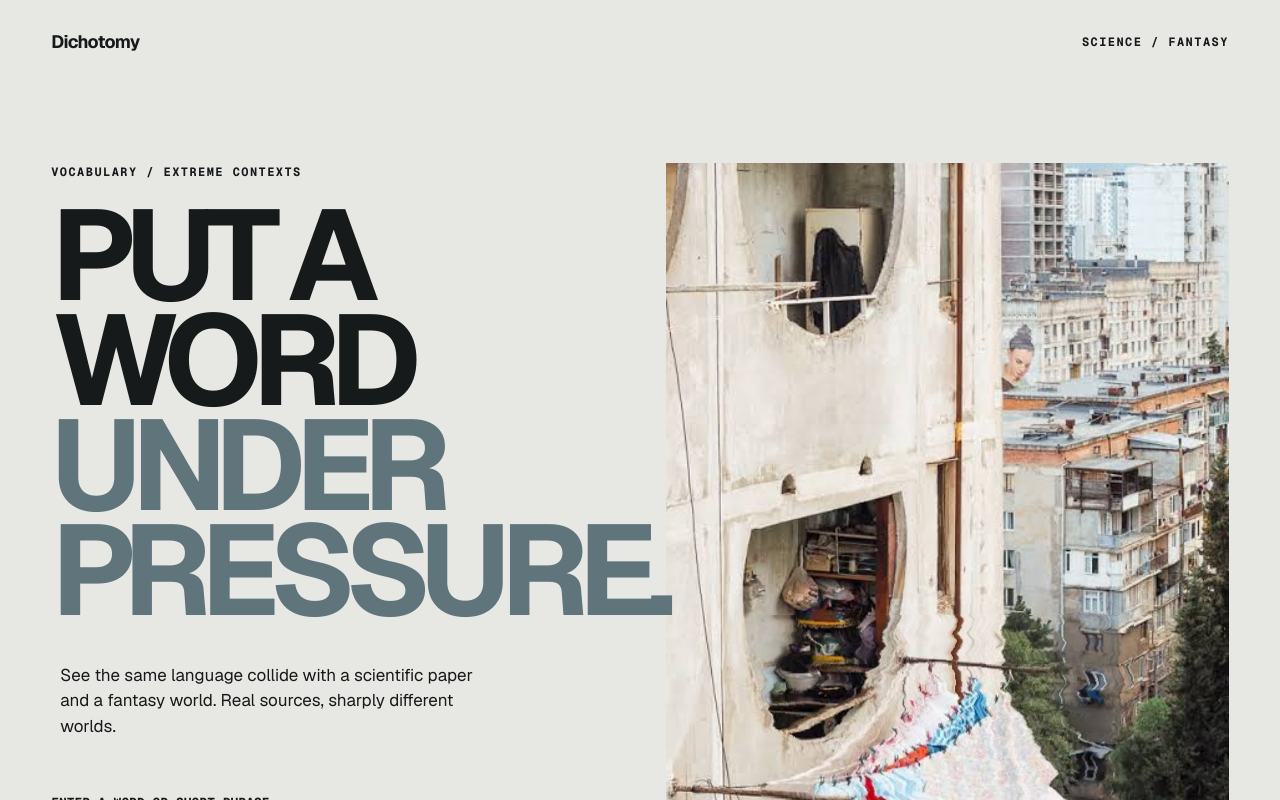
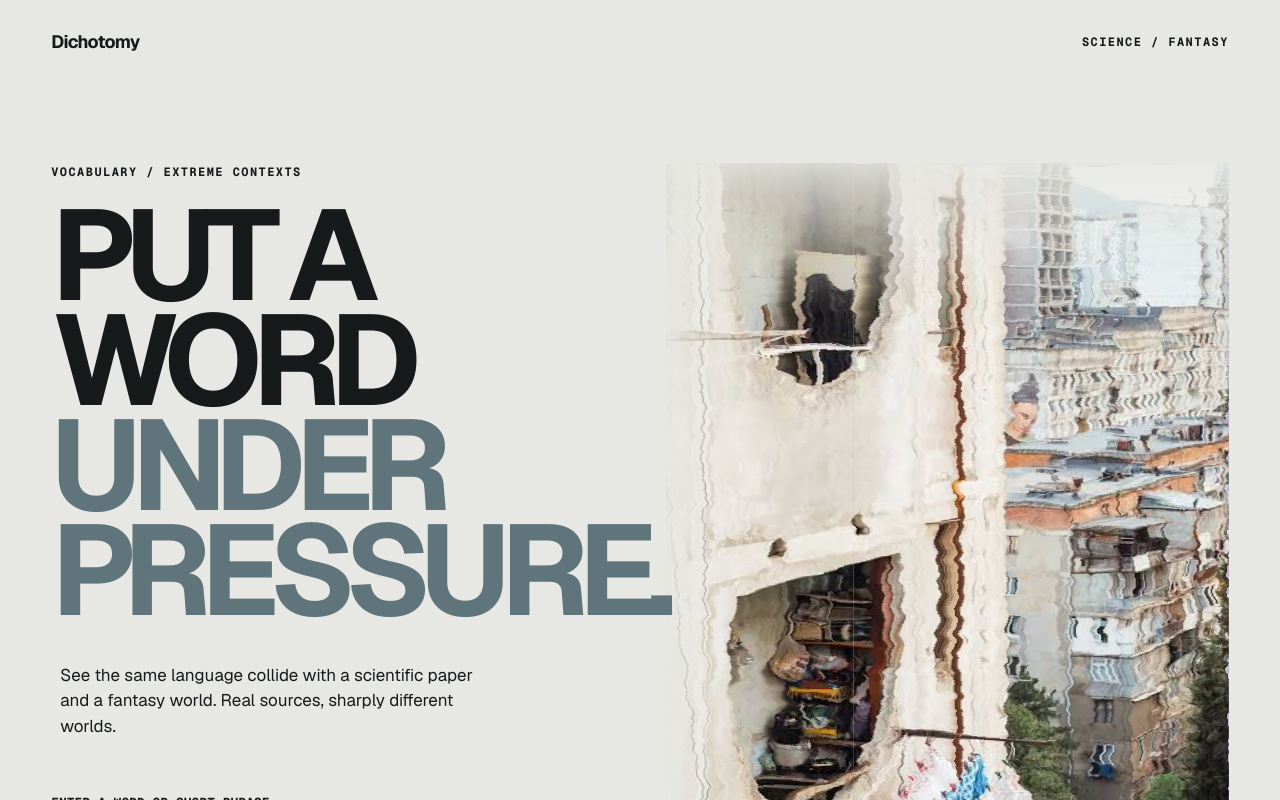
Before and after one commit to Akmurza/Dichotomy, a Next.js app: page / in a window 1280 px wide. Shown: the top 800 px of the page. Built offline with nearby package versions, Linux system fonts and the light colour scheme; a web font is replaced by a local one.

Commit message:
Visual features for the image have been added.

```diff
--- a/app/globals.css
+++ b/app/globals.css
@@ -68,12 +68,12 @@ body {
   gap: 6vw;
   min-height: calc(100vh - 88px);
   padding: clamp(64px, 10vh, 120px) 0 72px;
-  align-items: start;
+  align-items: stretch;
 }
 
 .hero-copy {
   position: relative;
-  z-index: 1;
+  z-index: 10;
 }
 
 .eyebrow {
@@ -305,7 +305,8 @@ button:disabled {
 
 .results {
   position: relative;
-  z-index: 30;
+  z-index: 50;
+  isolation: isolate;
   display: grid;
   grid-template-columns: 0.5fr 1fr;
   gap: 0;
@@ -344,6 +345,29 @@ button:disabled {
       rgba(255, 106, 0, .05) 35%,
       rgba(255, 106, 0, .3) 70%,
       var(--science) 100%);
+}
+
+.result-science::after {
+  content: "";
+  position: absolute;
+  inset: 0;
+  z-index: 0;
+  display: grid;
+  place-items: center;
+  padding: 8%;
+  color: rgba(255, 255, 255, .22);
+  font-family: var(--font-geist-mono), monospace;
+  font-size: clamp(18px, 2vw, 32px);
+  font-weight: 700;
+  line-height: 1.8;
+  letter-spacing: .14em;
+  text-align: center;
+  white-space: pre;
+  background-image:
+    linear-gradient(rgba(255, 255, 255, .18) 1px, transparent 1px),
+    linear-gradient(90deg, rgba(255, 255, 255, .18) 1px, transparent 1px);
+  background-size: 26px 26px;
+  pointer-events: none;
 }
 
 .result-science .card-label,
@@ -625,27 +649,114 @@ blockquote {
   align-self: start;
   width: 100%;
   margin-top: 0;
-  height: calc(100vh - 60px);
-  min-height: 780px;
+  height: 100%;
+  min-height: 900px;
+  margin-right: -2vw;
   aspect-ratio: auto;
   overflow: hidden;
-  background: var(--blue);
+  z-index: 0;
+  background: #b9aecb;
 }
 
-.photo {
+.photo-stage::before {
+  content: "DICHOTOMY  DICHOTOMY  DICHOTOMY\A DICHOTOMY  DICHOTOMY  DICHOTOMY\A DICHOTOMY  DICHOTOMY  DICHOTOMY\A DICHOTOMY  DICHOTOMY  DICHOTOMY";
+  position: absolute;
+  inset: 0;
+  z-index: 0;
+  display: grid;
+  place-items: center;
+  padding: 10%;
+  color: rgba(255, 255, 255, .68);
+  font-family: var(--font-geist-mono), monospace;
+  font-size: clamp(18px, 2.2vw, 36px);
+  font-weight: 700;
+  line-height: 1.7;
+  letter-spacing: .16em;
+  text-align: center;
+  white-space: pre;
+  background-image:
+    linear-gradient(rgba(255, 255, 255, .22) 1px, transparent 1px),
+    linear-gradient(90deg, rgba(255, 255, 255, .22) 1px, transparent 1px);
+  background-size: 28px 28px;
+}
+
+.photo-stage::after {
+  content: "";
+  position: absolute;
+  inset: 0;
+  z-index: 4;
+  pointer-events: none;
+  background:
+    linear-gradient(to bottom, var(--background) 0%, transparent 17%),
+    linear-gradient(to right, var(--background) 0%, transparent 13%);
+  opacity: .92;
+}
+
+.photo-piece {
   position: absolute;
   inset: 0;
   width: 100%;
   height: 100%;
   object-fit: cover;
   object-position: center 58%;
+  z-index: 2;
+  transform: scale(1);
+  filter: url(#fabric-wind);
+  transition: transform 900ms cubic-bezier(.2, .8, .2, 1);
 }
 
-.photo-fabric {
-  clip-path: polygon(17% 58%, 83% 58%, 83% 100%, 17% 100%);
-  filter: url(#fabric-wind);
-  animation: fabric-sway 5s ease-in-out infinite;
-  transform-origin: 52% 82%;
+.photo-piece-1 { clip-path: polygon(0 0, 33.34% 0, 33.34% 50%, 0 50%); }
+.photo-piece-2 { clip-path: polygon(33.34% 0, 66.67% 0, 66.67% 50%, 33.34% 50%); }
+.photo-piece-3 { clip-path: polygon(66.67% 0, 100% 0, 100% 50%, 66.67% 50%); }
+.photo-piece-4 { clip-path: polygon(0 50%, 33.34% 50%, 33.34% 100%, 0 100%); }
+.photo-piece-5 { clip-path: polygon(33.34% 50%, 66.67% 50%, 66.67% 100%, 33.34% 100%); }
+.photo-piece-6 { clip-path: polygon(66.67% 50%, 100% 50%, 100% 100%, 66.67% 100%); }
+
+.photo-stage.is-breaking .photo-piece {
+  animation: photo-piece-break 460ms cubic-bezier(.55, 0, .2, 1) both;
+}
+
+.photo-stage.is-breaking .photo-piece-1 { animation-delay: 0ms; }
+.photo-stage.is-breaking .photo-piece-2 { animation-delay: 55ms; }
+.photo-stage.is-breaking .photo-piece-3 { animation-delay: 115ms; }
+.photo-stage.is-breaking .photo-piece-4 { animation-delay: 35ms; }
+.photo-stage.is-breaking .photo-piece-5 { animation-delay: 90ms; }
+.photo-stage.is-breaking .photo-piece-6 { animation-delay: 150ms; }
+
+.photo-stage.is-reassembled .photo-piece {
+  animation: photo-piece-reassemble 950ms cubic-bezier(.2, .8, .2, 1) both;
+}
+
+.photo-stage.is-reassembled .photo-piece-1 { animation-delay: 90ms; }
+.photo-stage.is-reassembled .photo-piece-2 { animation-delay: 20ms; }
+.photo-stage.is-reassembled .photo-piece-3 { animation-delay: 140ms; }
+.photo-stage.is-reassembled .photo-piece-4 { animation-delay: 55ms; }
+.photo-stage.is-reassembled .photo-piece-5 { animation-delay: 115ms; }
+.photo-stage.is-reassembled .photo-piece-6 { animation-delay: 0ms; }
+
+.photo-stage.is-reassembled .photo-piece-1,
+.photo-stage.is-reassembled .photo-piece-4 { object-position: 47% 55%; }
+.photo-stage.is-reassembled .photo-piece-2,
+.photo-stage.is-reassembled .photo-piece-5 { object-position: 51% 58%; }
+.photo-stage.is-reassembled .photo-piece-3,
+.photo-stage.is-reassembled .photo-piece-6 { object-position: 54% 61%; }
+
+.photo-piece-1 { --piece-x: -34px; --piece-y: -24px; --piece-rotate: -4deg; }
+.photo-piece-2 { --piece-x: 0px; --piece-y: -42px; --piece-rotate: 2deg; }
+.photo-piece-3 { --piece-x: 38px; --piece-y: -18px; --piece-rotate: 5deg; }
+.photo-piece-4 { --piece-x: -42px; --piece-y: 26px; --piece-rotate: -5deg; }
+.photo-piece-5 { --piece-x: 4px; --piece-y: 44px; --piece-rotate: 3deg; }
+.photo-piece-6 { --piece-x: 46px; --piece-y: 24px; --piece-rotate: 6deg; }
+
+@keyframes photo-piece-break {
+  0% { opacity: 1; transform: translate(0, 0) rotate(0) scale(1); }
+  100% { opacity: .78; transform: translate(var(--piece-x), var(--piece-y)) rotate(var(--piece-rotate)) scale(.98); }
+}
+
+@keyframes photo-piece-reassemble {
+  0% { opacity: .78; transform: translate(var(--piece-x), var(--piece-y)) rotate(var(--piece-rotate)) scale(.98); }
+  68% { opacity: 1; transform: translate(0, 0) rotate(0) scale(1.075); }
+  100% { opacity: 1; transform: translate(0, 0) rotate(0) scale(1.05); }
 }
 
 .filter-definitions {
@@ -1002,27 +1113,114 @@ blockquote {
   align-self: start;
   width: 100%;
   margin-top: 0;
-  height: calc(100vh - 60px);
-  min-height: 780px;
+  height: 100%;
+  min-height: 900px;
+  margin-right: -2vw;
   aspect-ratio: auto;
   overflow: hidden;
-  background: var(--blue);
+  z-index: 0;
+  background: #b9aecb;
 }
 
-.photo {
+.photo-stage::before {
+  content: "DICHOTOMY  DICHOTOMY  DICHOTOMY\A DICHOTOMY  DICHOTOMY  DICHOTOMY\A DICHOTOMY  DICHOTOMY  DICHOTOMY\A DICHOTOMY  DICHOTOMY  DICHOTOMY";
+  position: absolute;
+  inset: 0;
+  z-index: 0;
+  display: grid;
+  place-items: center;
+  padding: 10%;
+  color: rgba(255, 255, 255, .68);
+  font-family: var(--font-geist-mono), monospace;
+  font-size: clamp(18px, 2.2vw, 36px);
+  font-weight: 700;
+  line-height: 1.7;
+  letter-spacing: .16em;
+  text-align: center;
+  white-space: pre;
+  background-image:
+    linear-gradient(rgba(255, 255, 255, .22) 1px, transparent 1px),
+    linear-gradient(90deg, rgba(255, 255, 255, .22) 1px, transparent 1px);
+  background-size: 28px 28px;
+}
+
+.photo-stage::after {
+  content: "";
+  position: absolute;
+  inset: 0;
+  z-index: 4;
+  pointer-events: none;
+  background:
+    linear-gradient(to bottom, var(--background) 0%, transparent 17%),
+    linear-gradient(to right, var(--background) 0%, transparent 13%);
+  opacity: .92;
+}
+
+.photo-piece {
   position: absolute;
   inset: 0;
   width: 100%;
   height: 100%;
   object-fit: cover;
   object-position: center 58%;
+  z-index: 2;
+  transform: scale(1);
+  filter: url(#fabric-wind);
+  transition: transform 900ms cubic-bezier(.2, .8, .2, 1);
 }
 
-.photo-fabric {
-  clip-path: polygon(17% 58%, 83% 58%, 83% 100%, 17% 100%);
-  filter: url(#fabric-wind);
-  animation: fabric-sway 5s ease-in-out infinite;
-  transform-origin: 52% 82%;
+.photo-piece-1 { clip-path: polygon(0 0, 33.34% 0, 33.34% 50%, 0 50%); }
+.photo-piece-2 { clip-path: polygon(33.34% 0, 66.67% 0, 66.67% 50%, 33.34% 50%); }
+.photo-piece-3 { clip-path: polygon(66.67% 0, 100% 0, 100% 50%, 66.67% 50%); }
+.photo-piece-4 { clip-path: polygon(0 50%, 33.34% 50%, 33.34% 100%, 0 100%); }
+.photo-piece-5 { clip-path: polygon(33.34% 50%, 66.67% 50%, 66.67% 100%, 33.34% 100%); }
+.photo-piece-6 { clip-path: polygon(66.67% 50%, 100% 50%, 100% 100%, 66.67% 100%); }
+
+.photo-stage.is-breaking .photo-piece {
+  animation: photo-piece-break 460ms cubic-bezier(.55, 0, .2, 1) both;
+}
+
+.photo-stage.is-breaking .photo-piece-1 { animation-delay: 0ms; }
+.photo-stage.is-breaking .photo-piece-2 { animation-delay: 55ms; }
+.photo-stage.is-breaking .photo-piece-3 { animation-delay: 115ms; }
+.photo-stage.is-breaking .photo-piece-4 { animation-delay: 35ms; }
+.photo-stage.is-breaking .photo-piece-5 { animation-delay: 90ms; }
+.photo-stage.is-breaking .photo-piece-6 { animation-delay: 150ms; }
+
+.photo-stage.is-reassembled .photo-piece {
+  animation: photo-piece-reassemble 950ms cubic-bezier(.2, .8, .2, 1) both;
+}
+
+.photo-stage.is-reassembled .photo-piece-1 { animation-delay: 90ms; }
+.photo-stage.is-reassembled .photo-piece-2 { animation-delay: 20ms; }
+.photo-stage.is-reassembled .photo-piece-3 { animation-delay: 140ms; }
+.photo-stage.is-reassembled .photo-piece-4 { animation-delay: 55ms; }
+.photo-stage.is-reassembled .photo-piece-5 { animation-delay: 115ms; }
+.photo-stage.is-reassembled .photo-piece-6 { animation-delay: 0ms; }
+
+.photo-stage.is-reassembled .photo-piece-1,
+.photo-stage.is-reassembled .photo-piece-4 { object-position: 47% 55%; }
+.photo-stage.is-reassembled .photo-piece-2,
+.photo-stage.is-reassembled .photo-piece-5 { object-position: 51% 58%; }
+.photo-stage.is-reassembled .photo-piece-3,
+.photo-stage.is-reassembled .photo-piece-6 { object-position: 54% 61%; }
+
+.photo-piece-1 { --piece-x: -34px; --piece-y: -24px; --piece-rotate: -4deg; }
+.photo-piece-2 { --piece-x: 0px; --piece-y: -42px; --piece-rotate: 2deg; }
+.photo-piece-3 { --piece-x: 38px; --piece-y: -18px; --piece-rotate: 5deg; }
+.photo-piece-4 { --piece-x: -42px; --piece-y: 26px; --piece-rotate: -5deg; }
+.photo-piece-5 { --piece-x: 4px; --piece-y: 44px; --piece-rotate: 3deg; }
+.photo-piece-6 { --piece-x: 46px; --piece-y: 24px; --piece-rotate: 6deg; }
+
+@keyframes photo-piece-break {
+  0% { opacity: 1; transform: translate(0, 0) rotate(0) scale(1); }
+  100% { opacity: .78; transform: translate(var(--piece-x), var(--piece-y)) rotate(var(--piece-rotate)) scale(.98); }
+}
+
+@keyframes photo-piece-reassemble {
+  0% { opacity: .78; transform: translate(var(--piece-x), var(--piece-y)) rotate(var(--piece-rotate)) scale(.98); }
+  68% { opacity: 1; transform: translate(0, 0) rotate(0) scale(1.075); }
+  100% { opacity: 1; transform: translate(0, 0) rotate(0) scale(1.05); }
 }
 
 .filter-definitions {
--- a/app/page.tsx
+++ b/app/page.tsx
@@ -1,7 +1,14 @@
+"use client";
+
 import Image from "next/image";
+import { useState } from "react";
 import SearchForm from "./search-form";
 
+type PhotoMotion = "idle" | "breaking" | "reassembled";
+
 export default function Home() {
+  const [photoMotion, setPhotoMotion] = useState<PhotoMotion>("idle");
+
   return (
     <main className="shell">
       <svg className="filter-definitions" aria-hidden="true">
@@ -34,11 +41,21 @@ export default function Home() {
           <p className="eyebrow">Vocabulary / extreme contexts</p>
           <h1>Put a <span className="flicker">word</span><br /><span>under pressure.</span></h1>
           <p className="intro">See the same language collide with a scientific paper and a fantasy world. Real sources, sharply different worlds.</p>
-          <SearchForm />
+          <SearchForm onPhotoMotion={setPhotoMotion} />
         </div>
-        <div className="photo-stage" aria-label="Laundry moving above a Tbilisi courtyard">
-          <Image className="photo photo-still" src="/images.jpeg" alt="Laundry hanging from an old Tbilisi building" fill sizes="(max-width: 640px) 100vw, 44vw" priority />
-          <Image className="photo photo-fabric" src="/images.jpeg" alt="" aria-hidden="true" fill sizes="(max-width: 640px) 100vw, 44vw" />
+        <div className={`photo-stage is-${photoMotion}`} aria-label="Laundry moving above a Tbilisi courtyard">
+          {Array.from({ length: 6 }, (_, index) => (
+            <Image
+              className={`photo-piece photo-piece-${index + 1}`}
+              src="/images.jpeg"
+              alt={index === 0 ? "Laundry hanging from an old Tbilisi building" : ""}
+              aria-hidden={index !== 0}
+              fill
+              sizes="(max-width: 640px) 100vw, 44vw"
+              priority={index === 0}
+              key={index}
+            />
+          ))}
         </div>
       </section>
     </main>
```
Also changed, not shown: app/search-form.tsx (+6 -1 lines).
